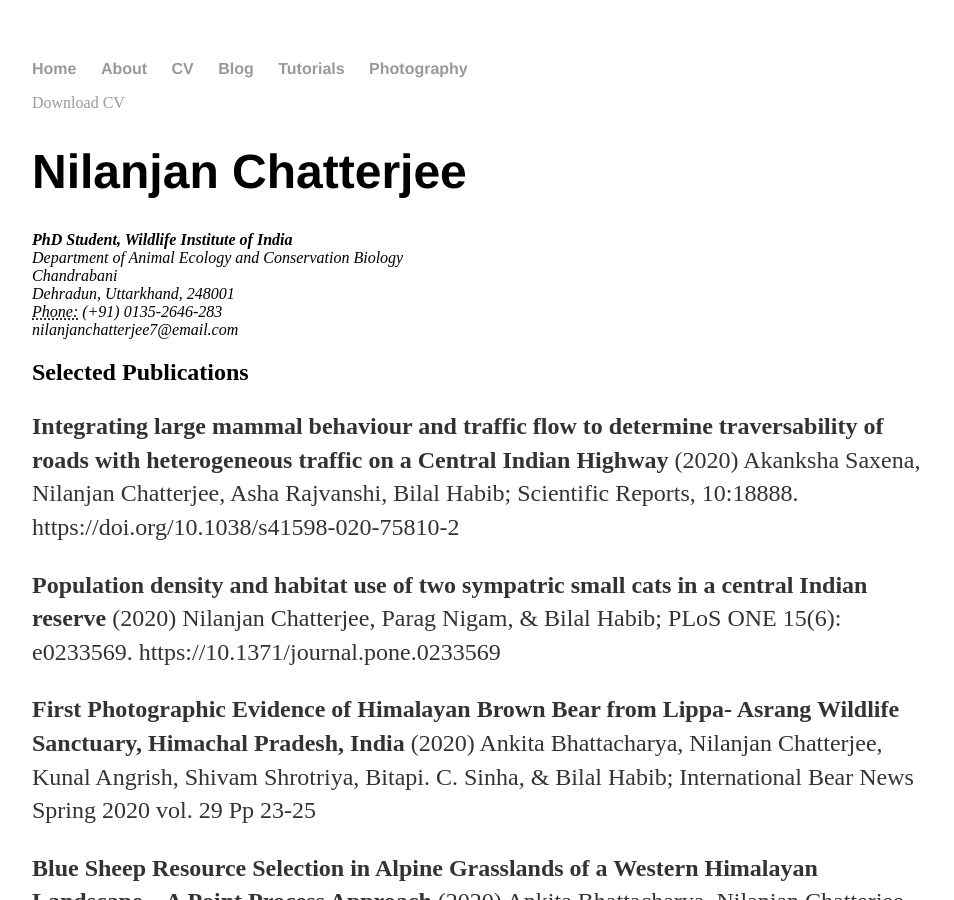
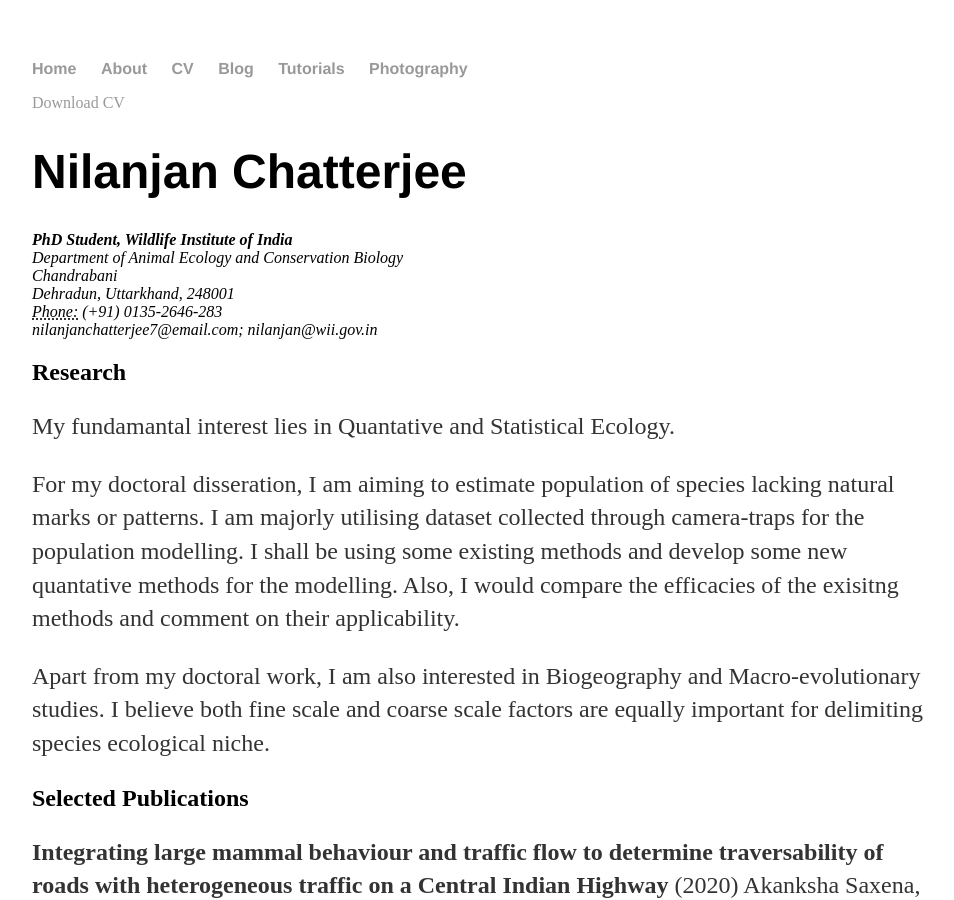
Before and after one commit to nilanjanchatterjee/nilanjanchatterjee.github.io, a Jekyll site: the page built from cv/index.html, in a window 1280 px wide and 900 px high. Shown: the whole window, without its empty margins (160-1114 px from the left). Built offline with Jekyll 4.4.1, drawn with Linux system fonts in a browser that asks for light colours.

Commit message:
written the research section
included the details in the research sections

```diff
--- a/cv/index.html
+++ b/cv/index.html
@@ -12,8 +12,13 @@ title: CV of Nilanjan Chatterjee
           Chandrabani<br>
 					Dehradun, Uttarkhand, 248001<br>
 					<abbr title="phone">Phone:</abbr> (+91) 0135-2646-283<br>
-					<span class="obfuscate">nilanjanchatterjee7@email.com</span>
+					<span class="obfuscate">nilanjanchatterjee7@email.com; nilanjan@wii.gov.in</span>
 					</address>
+
+					<h2>Research </h2>
+		<p>My fundamantal interest lies in Quantative and Statistical Ecology. </p>
+		<p>For my doctoral disseration, I am aiming to estimate population of species lacking natural marks or patterns. I am majorly utilising dataset collected through camera-traps for the population modelling. I shall be using some existing methods and develop some new quantative methods for the modelling. Also, I would compare the efficacies of the exisitng methods and comment on their applicability. </p>
+		<p> Apart from my doctoral work, I am also interested in Biogeography and Macro-evolutionary studies. I believe both fine scale and coarse scale factors are equally important for delimiting species ecological niche. </p>
 
 					<h2>Selected Publications</h2>
 		                        <p><strong>Integrating large mammal behaviour and traffic flow to determine traversability of roads with heterogeneous traffic on a Central Indian Highway</strong> (2020) Akanksha Saxena, Nilanjan Chatterjee, Asha Rajvanshi, Bilal Habib; Scientific Reports, 10:18888. https://doi.org/10.1038/s41598-020-75810-2 </p>
```
